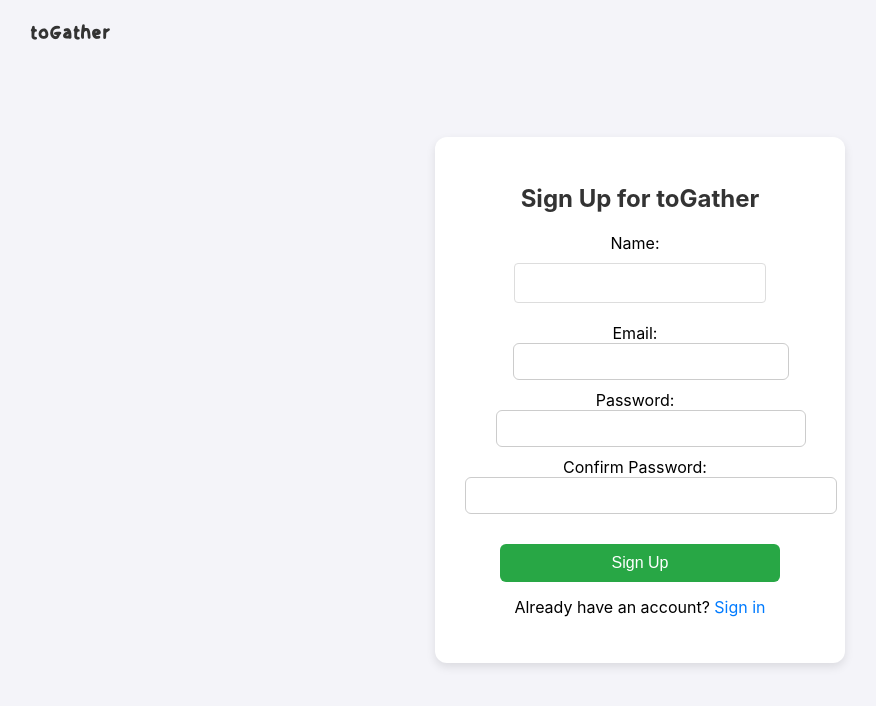
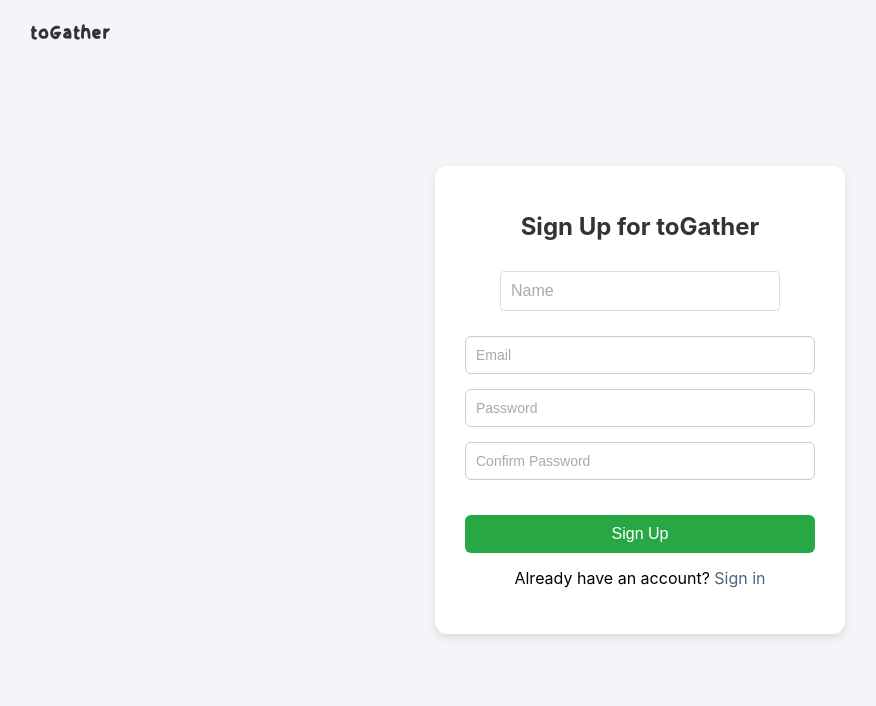
Before and after one commit to cindyd02/togather, a React (Create React App) app: page /signup in a window 1280 px wide. Shown: the top 706 px of the page, without its empty margins (0-876 px from the left). Built offline with nearby package versions, Linux system fonts and the light colour scheme.

Commit message:
plz push signin

```diff
--- a/src/frontend/Signin/SignIn.module.css
+++ b/src/frontend/Signin/SignIn.module.css
@@ -24,13 +24,21 @@
 form {
   display: flex;
   flex-direction: column;
-    gap: 10px;
+  gap: 15px;
+  align-items: stretch;
 }
+
 input {
   width: 100%;
   padding: 10px;
   border: 1px solid #ccc;
   border-radius: 6px;
+  font-size: 14px;
+  box-sizing: border-box;
+}
+
+input::placeholder {
+  color: #aaa;
 }
 
 button {
@@ -41,6 +49,7 @@
   border-radius: 6px;
   cursor: pointer;
   transition: background-color 0.3s ease-in-out;
+  width: 100%;
 }
 
 button:hover {
--- a/src/frontend/Signin/Signin.js
+++ b/src/frontend/Signin/Signin.js
@@ -16,20 +16,20 @@
         <h1>Sign In to toGather</h1>
         <form onSubmit={handleSubmit}>
           <div>
-            <label>Email:</label>
             <input
               type="email"
               value={email}
               onChange={(e) => setEmail(e.target.value)}
+              placeholder="Email"
               required
             />
           </div>
           <div>
-            <label>Password:</label>
             <input
               type="password"
               value={password}
               onChange={(e) => setPassword(e.target.value)}
+              placeholder="Password"
               required
             />
           </div>
@@ -42,4 +42,5 @@
     </div>
   );
 };
+
 export default SignIn;
--- a/src/frontend/Signup/Signup.js
+++ b/src/frontend/Signup/Signup.js
@@ -22,38 +22,38 @@
         <h1>Sign Up for toGather</h1>
         <form onSubmit={handleSubmit}>
           <div>
-            <label>Name:</label>
             <input
               type="text"
               value={name}
               onChange={(e) => setName(e.target.value)}
+              placeholder="Name"
               required
             />
           </div>
           <div>
-            <label>Email:</label>
             <input
               type="email"
               value={email}
               onChange={(e) => setEmail(e.target.value)}
+              placeholder="Email"
               required
             />
           </div>
           <div>
-            <label>Password:</label>
             <input
               type="password"
               value={password}
               onChange={(e) => setPassword(e.target.value)}
+              placeholder="Password"
               required
             />
           </div>
           <div>
-            <label>Confirm Password:</label>
             <input
               type="password"
               value={confirmPassword}
               onChange={(e) => setConfirmPassword(e.target.value)}
+              placeholder="Confirm Password"
               required
             />
           </div>
--- a/src/frontend/Signup/Signup.module.css
+++ b/src/frontend/Signup/Signup.module.css
@@ -24,7 +24,8 @@
 form {
   display: flex;
   flex-direction: column;
-    gap: 10px;
+  gap: 15px; /* Increased the gap for more spacing */
+  align-items: stretch; /* Make inputs and button stretch to full width */
 }
 
 input {
@@ -32,20 +33,27 @@
   padding: 10px;
   border: 1px solid #ccc;
   border-radius: 6px;
+  font-size: 14px;
+  box-sizing: border-box; /* Ensures padding is included in width calculation */
+}
+
+input::placeholder {
+  color: #aaa;
 }
 
 button {
-    background-color: #007bff;
-    color: white;
+  background-color: #4a6480;
+  color: #4a6480;
   border: none;
   padding: 10px;
   border-radius: 6px;
   cursor: pointer;
   transition: background-color 0.3s ease-in-out;
+  width: 100%; /* Button now takes up the full width */
 }
 
 button:hover {
-    background-color: #0056b3;
+  background-color: #4a6480;
 }
 
 p {
@@ -53,7 +61,7 @@
 }
 
 a {
-    color: #007bff;
+  color: #4a6480;
   text-decoration: none;
 }
 
```
Lines whose indentation alone changed are shown as unchanged.
